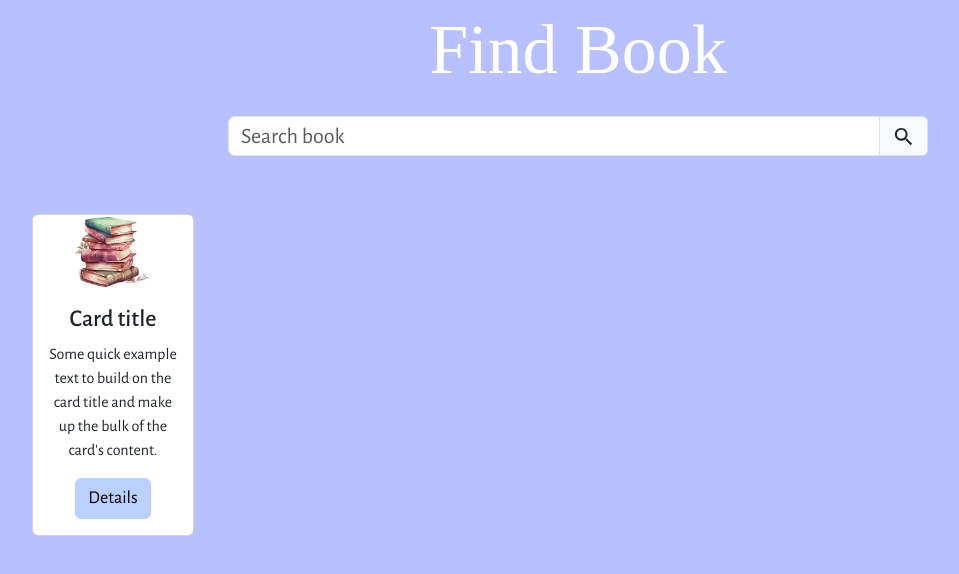
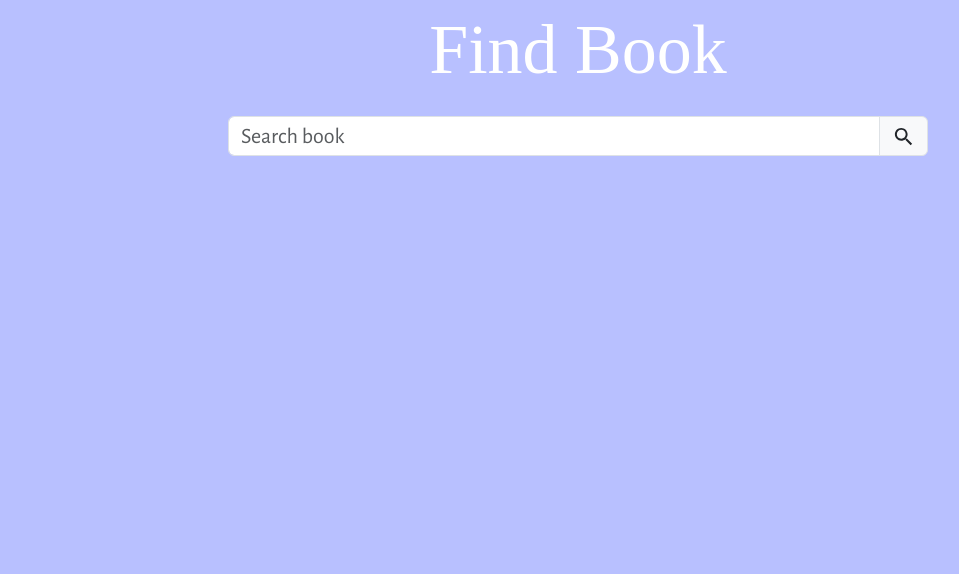
Before and after one commit to Eda-Inal/book-search, a React (Create React App) app: page / in a window 1280 px wide. Shown: the top 574 px of the page, without its empty margins (62-1021 px from the left). Built offline with nearby package versions, Linux system fonts and the light colour scheme; a web font is replaced by a local one.

Commit message:
listed data in books

```diff
--- a/src/components/Books/index.jsx
+++ b/src/components/Books/index.jsx
@@ -1,37 +1,41 @@
-import React from 'react'
-import "./index.scss"
-import book from "../../assets/book.jpg"
-import { useSelector } from 'react-redux'
-
-
+import React from 'react';
+import './index.scss';
+import { useSelector } from 'react-redux';
 
 function Book() {
+  const contents = useSelector((state) => state.books.contents);
 
   return (
     <div className="container text-center mx-auto mt-5 mb-4">
       <div className="row mx-auto">
-    <div className="col-12 col-sm-6 col-md-4 col-lg-3 col-xl-2">
-      <div className="card" >
-<img src={book} alt="" />
+        {contents.map((book, index) => (
+          <div key={index} className="col-12 col-sm-6 col-md-4 col-lg-3 col-xl-2 mb-4">
+            <div className="card">
+              <img src={book.volumeInfo.imageLinks?.thumbnail || 'https://via.placeholder.com/150'} alt={book.volumeInfo.title} />
+              <div className="card-body">
+                <h4 className="card-title">{book.volumeInfo.title}</h4>
 
-  <div className="card-body">
-    <h4 className="card-title">Card title</h4>
-    <p className="card-text">Some quick example text to build on the card title and make up the bulk of the card's content.</p>
-
-<button type="button" className="btn btn-secondary" data-bs-toggle="modal" data-bs-target="#staticBackdrop" style={{fontSize:18}}>
+                <button
+                  type="button"
+                  className="btn btn-secondary"
+                  data-bs-toggle="modal"
+                  data-bs-target={`#modal${index}`}
+                  style={{ fontSize: 18 }}
+                >
                   Details
                 </button>
-
-
-<div className="modal fade" id="staticBackdrop" data-bs-backdrop="static" data-bs-keyboard="false" tabindex="-1" aria-labelledby="staticBackdropLabel" aria-hidden="true">
-  <div className=" modal-dialog modal-dialog-centered">
+                <div className="modal fade" id={`modal${index}`} data-bs-backdrop="static" data-bs-keyboard="false" tabIndex="-1" aria-labelledby="modalLabel" aria-hidden="true">
+                  <div className="modal-dialog modal-dialog-centered">
                     <div className="modal-content">
                       <div className="modal-header">
-        <h1 className="modal-title fs-5" id="staticBackdropLabel">Modal title</h1>
-        <button type="button" class="btn-close" data-bs-dismiss="modal" aria-label="Close"></button>
+                        <h5 className="modal-title" id="modalLabel">{book.volumeInfo.title}</h5>
+                        <button type="button" className="btn-close" data-bs-dismiss="modal" aria-label="Close"></button>
                       </div>
                       <div className="modal-body">
-        ...
+                        <p><strong>Published Date:</strong> {book.volumeInfo.publishedDate || 'N/A'}</p>
+                        <p><strong>Description:</strong> {book.volumeInfo.description || 'No description available.'}</p>
+                        <p><strong>Publisher:</strong> {book.volumeInfo.publisher || 'N/A'}</p>
+                        <p><strong>Page Count:</strong> {book.volumeInfo.pageCount || 'N/A'}</p>
                       </div>
                       <div className="modal-footer">
                         <button type="button" className="btn btn-secondary" data-bs-dismiss="modal">Close</button>
@@ -39,16 +43,13 @@ Details
                     </div>
                   </div>
                 </div>
-
-
-
               </div>
             </div>
           </div>
+        ))}
       </div>
-
     </div>
-  )
+  );
 }
 
-export default Book
+export default Book;
--- a/src/redux/booksSlice.jsx
+++ b/src/redux/booksSlice.jsx
@@ -4,12 +4,13 @@ import axios from 'axios'
 
 export const fetchData = createAsyncThunk(
     'books/fetchData',
-    async (bookname) => {
-        const res = await axios('https://www.googleapis.com/books/v1/volumes?q=${bookname}+inauthor`')
-        const data = await res.data
-        return data.items
+    async (query) => {
+      const res = await axios(`https://www.googleapis.com/books/v1/volumes?q=${query}`);
+      const data = res.data;
+      return data.items;
     }
-)
+  );
+
 
 
 export const booksSlice = createSlice({
```
Lines whose indentation alone changed are shown as unchanged.
